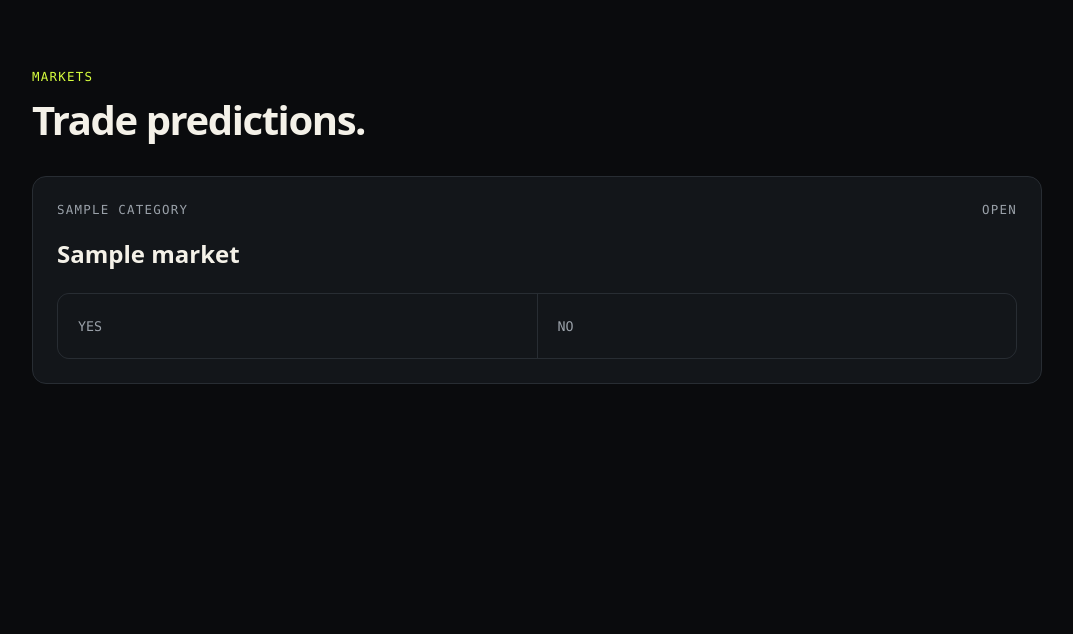
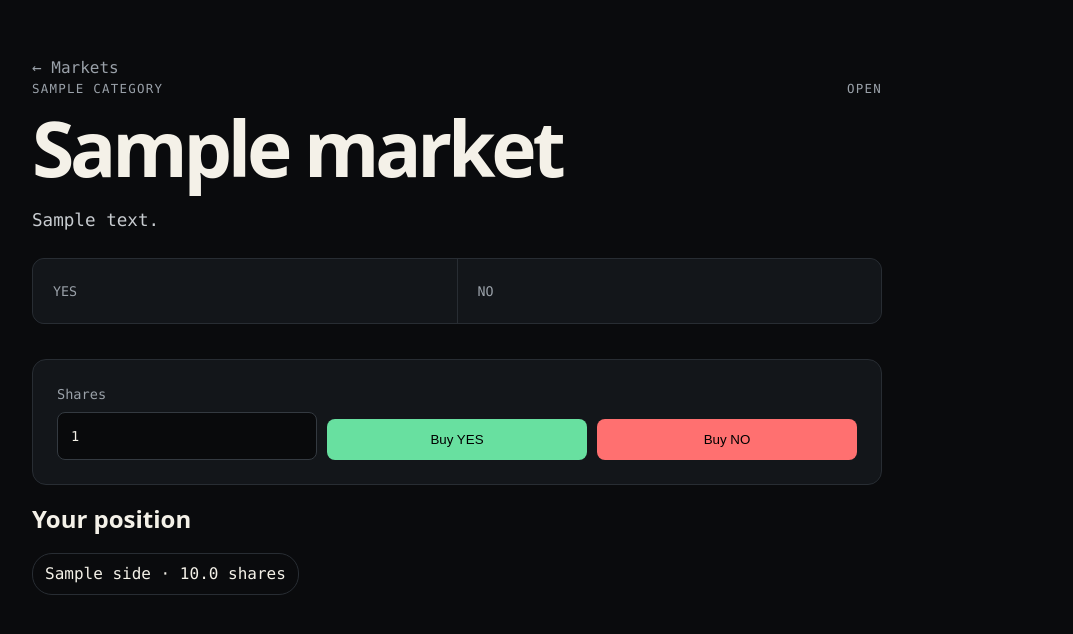
Before and after one commit to labriesystems/Prediction-Market, a Python web app: template templates/market.html in a window 1280 px wide. Shown: the part 72-706 px from the top of the page, without its empty margins (103-1176 px from the left). Run offline with Jinja, Linux system fonts and the light colour scheme; the template is opened without the code that fills it: most values are stand-ins (such as "Sample title", 1, 10 or a date in 2020).

Commit message:
Update market.html

```diff
--- a/templates/market.html
+++ b/templates/market.html
@@ -1,58 +1,95 @@
 {% extends 'base.html' %}
 
-{% block title %}Markets · Prediction Market{% endblock %}
+{% block title %}Market · Prediction Market{% endblock %}
 
 {% block content %}
 
-<header class="index-header">
-  <p class="eyebrow">MARKETS</p>
-  <h1>Trade predictions.</h1>
-</header>
+<a class="back" href="{{ url_for('markets') }}">← Markets</a>
 
-{% if cards %}
-
-  <div class="grid">
-
-    {% for card in cards %}
-
-      <a
-        class="card"
-        href="{{ url_for('market', market_id=card.market.id) }}"
-      >
+<article class="market">
 
   <div class="meta">
-          <span>{{ card.market.category }}</span>
-          <span>{{ card.market.status }}</span>
+    <span>{{ market.category }}</span>
+    <span>{{ market.status }}</span>
   </div>
 
-        <h2>{{ card.market.question }}</h2>
+  <h1>{{ market.question }}</h1>
 
-        <div class="prices">
+  {% if market.description %}
+    <p>{{ market.description }}</p>
+  {% endif %}
+
+  <section class="comparison">
 
     <div>
-            <b>{{ pct(card.probability) }}</b>
       <small>YES</small>
+      <strong>{{ pct(probability) }}</strong>
     </div>
 
     <div>
-            <b>{{ pct(1 - card.probability) }}</b>
       <small>NO</small>
+      <strong>{{ pct(1 - probability) }}</strong>
     </div>
 
-        </div>
+  </section>
 
-      </a>
+  {% if market.status == 'open' %}
 
-    {% endfor %}
+    <form
+      class="panel trade"
+      method="post"
+      action="{{ url_for('trade', market_id=market.id) }}"
+    >
 
-  </div>
+      <label>
+        Shares
+        <input
+          type="number"
+          name="shares"
+          min="0.1"
+          max="100"
+          step="0.1"
+          value="1"
+          required
+        >
+      </label>
+
+      <button name="side" value="YES" class="yes">
+        Buy YES
+      </button>
+
+      <button name="side" value="NO" class="no">
+        Buy NO
+      </button>
+
+    </form>
 
   {% else %}
 
-  <div class="locked">
-    No markets yet.
+    <div class="resolved">
+      Resolved {{ 'YES' if market.outcome else 'NO' }}
     </div>
 
   {% endif %}
 
+  {% if position %}
+
+    <section>
+      <h2>Your position</h2>
+
+      <div class="positions">
+
+        {% for p in position %}
+          <span>
+            {{ p.side }} · {{ '%.1f'|format(p.shares) }} shares
+          </span>
+        {% endfor %}
+
+      </div>
+    </section>
+
+  {% endif %}
+
+</article>
+
 {% endblock %}
```
Lines whose indentation alone changed are shown as unchanged.
